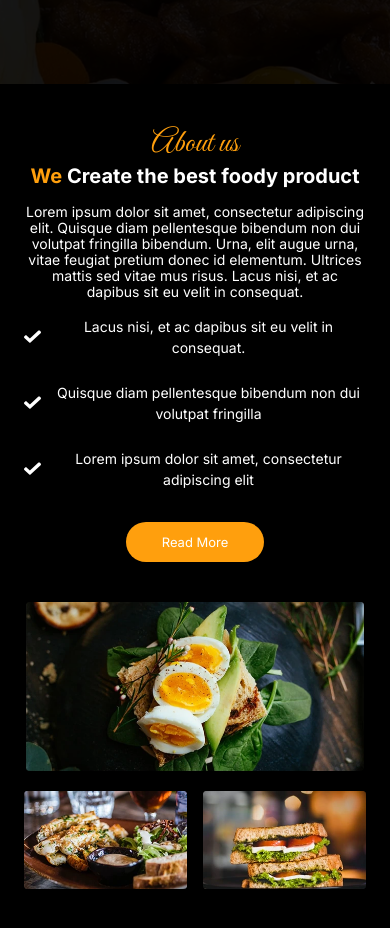
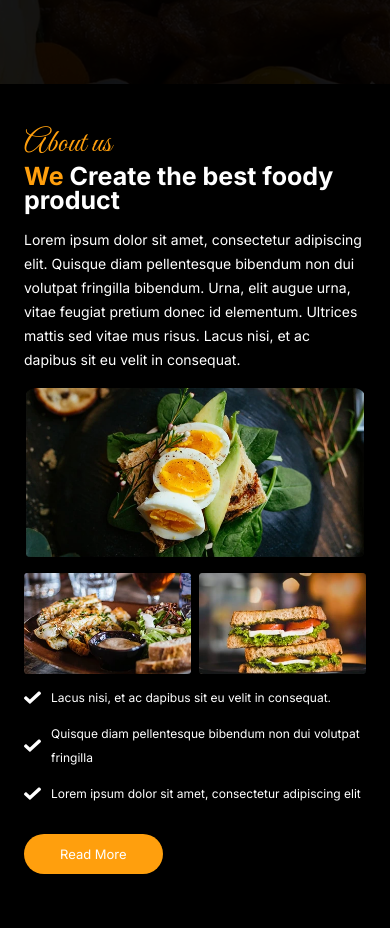
Before and after one commit to SojoodAsfour/Restaurant-project, a website: page index.html in a window 390 px wide. Shown: the part 760-1688 px from the top of the page. Drawn offline with Linux system fonts and the light colour scheme.

Commit message:
add responsive to about section - home page

```diff
--- a/assets/css/input.css
+++ b/assets/css/input.css
@@ -93,8 +93,12 @@
     @apply h-25 w-px bg-Gray4;
 }
 
+@utility about-li{
+    @apply flex gap-2.5 mb-3 xl:mb-6;
+}
+
 @utility about-p{
-    @apply flex gap-2.5 mb-6;
+    @apply text-[12px] md:text-[15px] xl:text-[16px] leading-6;
 }
 
 @utility btn{
--- a/index.html
+++ b/index.html
@@ -78,7 +78,8 @@
 
     <main>
 
-        <section class="hero relative overflow-hidden min-h-screen bg-[url('./../img/home/hero-img/heroBackground.webp')] bg-cover bg-center bg-no-repeat pt-32 md:pt-40.25">
+        <section
+            class="hero relative overflow-hidden min-h-screen bg-[url('./../img/home/hero-img/heroBackground.webp')] bg-cover bg-center bg-no-repeat pt-32 md:pt-40.25">
             <div class="hero-overlay"></div>
             <div class="container relative z-10 px-6 md:px-0">
                 <div class="relative">
@@ -108,12 +109,15 @@
                                 Amusing!</span>
                             <h1
                                 class="text-[30px] lg:text-[50px] leading-[1.15] lg:leading-17 mb-3 md:mb-5 lg:mb-8 smooth hover:tracking-wide">
-                                <span class="text-primary">Th</span>e Art of speed food Quality</h1>
+                                <span class="text-primary">Th</span>e Art of speed food Quality
+                            </h1>
                             <p class="mb-8 text-[14px] md:text-[16px] leading-6 max-w-100">
                                 Lorem ipsum dolor sit amet, consectetur adipiscing elit.
                                 Varius sed pharetra dictum neque massa congue
                             </p>
-                            <a href="#" class="btn px-9 py-3 lg:px-14.25 lg:py-4.5 leading-6 text-[13px] md:text-[16px]">See Menu</a>
+                            <a href="#"
+                                class="btn px-9 py-3 lg:px-14.25 lg:py-4.5 leading-6 text-[13px] md:text-[16px]">See
+                                Menu</a>
                         </div>
 
                         <div class="hero-img flex-1 flex justify-center">
@@ -127,49 +131,78 @@
         </section>
 
         <section class="about-us py-10 md:py-30">
-            <div class="container flex-col md:flex-row text-center md:text-left px-6 md:px-0 row gap-10 md:gap-20 xl:gap-24.5">
+            <div
+                class="container row flex-col md:items-start lg:flex-row text-left px-6 md:px-0 gap-8 lg:gap-12 xl:gap-24.5">
                 <div class="about-content flex-1">
                     <span class="text-primary font-great-vibes text-[32px] leading-10 mb-2">About us</span>
-                    <h2 class="mb-4 md:mb-8 text-[20px] md:text-[30px] lg:text-[48px] leading-6 md:leading-10 lg:leading-14"><span class="text-primary">We</span> Create the best foody product</h2>
-                    <p class="text-[14px] leading-4 mb-4 md:text-[16px] md:leading-6 md:mb-6">Lorem ipsum dolor sit amet, consectetur adipiscing elit. Quisque diam
+                    <h2 class="mb-4 md:mb-6 lg:mb-8 text-[25px] md:text-[30px] lg:text-[42px] xl:text-[48px] leading-6 md:leading-10 lg:leading-14">
+                        <span class="text-primary">We</span> Create the best foody product</h2>
+                    <p class="text-[14px] md:text-[15px] xl:text-[16px] leading-6 mb-4 md:mb-6">Lorem ipsum
+                        dolor sit amet, consectetur adipiscing elit. Quisque diam
                         pellentesque bibendum non dui volutpat fringilla bibendum. Urna, elit augue urna, vitae feugiat
                         pretium donec id elementum. Ultrices mattis sed vitae mus risus.
                         Lacus nisi, et ac dapibus sit eu velit in consequat.
                     </p>
 
+                    <div class="mobile-about-img lg:hidden">
+                        <div class="mb-3">
+                        <img src="./assets/img/home/about-img/food1.webp" alt="Egg sandwich"
+                            class="w-full object-cover rounded-xl" />
+                    </div>
+
+                    <div class=" grid grid-cols-2 gap-2 mb-3">
+                        <div>
+                            <img src="./assets/img/home/about-img/food2.webp" alt="Grilled food plate"
+                                class="w-full object-cover" />
+                        </div>
+                        <div>
+                            <img src="./assets/img/home/about-img/food3.webp" alt="Burger sandwich"
+                                class="w-full object-cover" />
+                        </div>
+                    </div>
+                    </div>
+
                     <nav>
                         <ul>
-                            <li class="about-p">
-                                <img src="./assets/img/home/about-img/check.svg" alt="check-img"/>
-                                <p class="text-[14px] md:text-[16px]"> Lacus nisi, et ac dapibus sit eu velit in consequat.</p>
+                            <li class="about-li">
+                                <img src="./assets/img/home/about-img/check.svg" alt="check-img" />
+                                <p class="about-p"> Lacus nisi, et ac dapibus sit eu
+                                    velit in consequat.</p>
                             </li>
 
-                            <li class="about-p">
-                                <img src="./assets/img/home/about-img/check.svg" alt="check-img"/>
-                                <p class="text-[14px] md:text-[16px]"> Quisque diam pellentesque bibendum non dui volutpat fringilla </p>
+                            <li class="about-li">
+                                <img src="./assets/img/home/about-img/check.svg" alt="check-img" />
+                                <p class="about-p"> Quisque diam pellentesque bibendum
+                                    non dui volutpat fringilla </p>
                             </li>
 
-                            <li class="about-p">
-                                <img src="./assets/img/home/about-img/check.svg" alt="check-img"/>
-                                <p class="text-[14px] md:text-[16px]"> Lorem ipsum dolor sit amet, consectetur adipiscing elit</p>
+                            <li class="about-li">
+                                <img src="./assets/img/home/about-img/check.svg" alt="check-img" />
+                                <p class="about-p"> Lorem ipsum dolor sit amet,
+                                    consectetur adipiscing elit</p>
                             </li>
                         </ul>
                     </nav>
 
-                    <a href="#" class="mt-2 btn px-9 py-3  text-[13px] leading-4 md:leading-6 md:text-[16px] md:px-13.5 md:py-4.5">Read More</a>
+                    <a href="#"
+                        class="mt-4 inline-flex btn px-9 py-3 lg:px-11 lg:py-4 text-[13px] leading-4 xl:leading-6 xl:text-[16px] xl:px-13.5 xl:py-4.5">Read
+                        More</a>
                 </div>
 
-                <div class="about-imgs flex-1">
-                    <div class="top-img mb-4">
-                        <img src="./assets/img/home/about-img/food1.webp" alt="Egg sandwich"/>
+                <div class="about-imgs hidden lg:block lg:pt-10 xl:pt-0 flex-1">
+                    <div class="top-img mb-2 lg:mb-4">
+                        <img src="./assets/img/home/about-img/food1.webp" alt="Egg sandwich"
+                            class="w-full object-cover" />
                     </div>
 
-                    <div class="bottom-imgs flex gap-4">
+                    <div class="bottom-imgs grid grid-cols-2 gap-2 lg:gap-4">
                         <div>
-                            <img src="./assets/img/home/about-img/food2.webp" alt="Grilled food plate"/>
+                            <img src="./assets/img/home/about-img/food2.webp" alt="Grilled food plate"
+                                class="w-full object-cover" />
                         </div>
                         <div>
-                            <img src="./assets/img/home/about-img/food3.webp" alt="Burger sandwich"/>
+                            <img src="./assets/img/home/about-img/food3.webp" alt="Burger sandwich"
+                                class="w-full object-cover" />
                         </div>
                     </div>
                 </div>
```
Also changed, not shown: assets/css/output.css.
